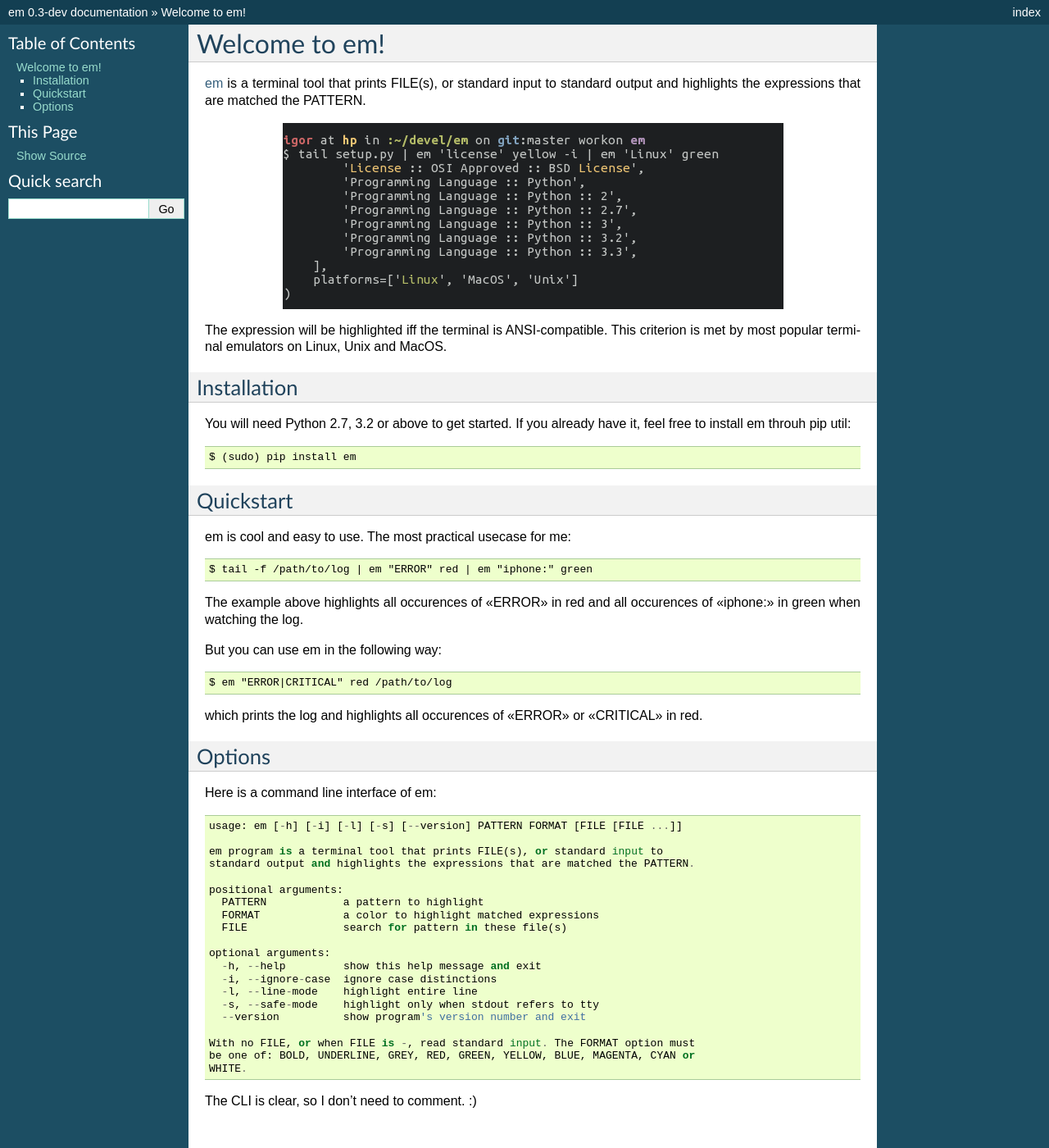
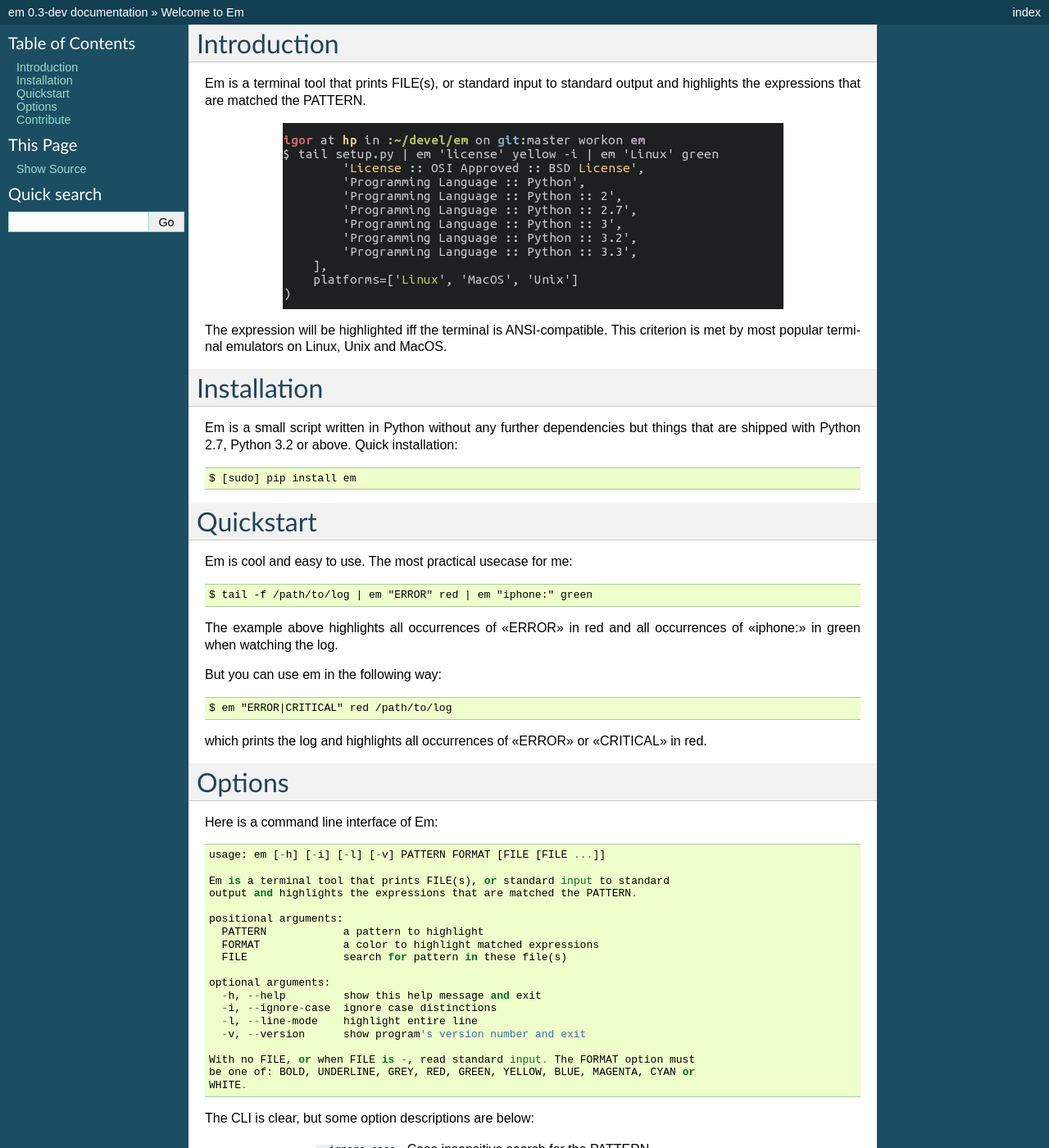
Before and after one commit to ikalnytskyi/em, a Sphinx documentation site: the page built from docs/index.rst, in a window 1280 px wide and 1400 px high. Shown: the whole window at 82% size. Built offline with Sphinx 7.4.7, drawn with Linux system fonts in a browser that asks for light colours; some of the changed text lies outside the part shown.

Commit message:
Update documentation to actual state.

```diff
--- a/docs/conf.py
+++ b/docs/conf.py
@@ -31,5 +31,3 @@ pygments_style = 'sphinx'
 # html output settings
 html_theme = 'default'
 html_static_path = ['_static']
-html_show_sourcelink = True
-htmlhelp_basename = 'emdoc'
--- a/docs/index.rst
+++ b/docs/index.rst
@@ -1,7 +1,9 @@
-Welcome to em!
-==============
+.. title:: Welcome to Em
 
-em_ is a terminal tool that prints FILE(s), or standard input to standard
+Introduction
+------------
+
+Em is a terminal tool that prints FILE(s), or standard input to standard
 output and highlights the expressions that are matched the PATTERN.
 
 .. image:: /_static/em-example.png
@@ -15,39 +17,40 @@ and MacOS.
 Installation
 ------------
 
-You will need Python 2.7, 3.2 or above to get started. If you already
-have it, feel free to install em throuh pip util::
+Em is a small script written in Python without any further dependencies
+but things that are shipped with Python 2.7, Python 3.2 or above. Quick
+installation::
 
-    $ (sudo) pip install em
+    $ [sudo] pip install em
 
 
 Quickstart
 ----------
 
-em is cool and easy to use. The most practical usecase for me::
+Em is cool and easy to use. The most practical usecase for me::
 
     $ tail -f /path/to/log | em "ERROR" red | em "iphone:" green
 
-The example above highlights all occurences of «ERROR» in red and all
-occurences of «iphone:» in green when watching the log.
+The example above highlights all occurrences of «ERROR» in red and all
+occurrences of «iphone:» in green when watching the log.
 
 But you can use em in the following way::
 
     $ em "ERROR|CRITICAL" red /path/to/log
 
-which prints the log and highlights all occurences of «ERROR» or
+which prints the log and highlights all occurrences of «ERROR» or
 «CRITICAL» in red.
 
 
 Options
 -------
 
-Here is a command line interface of em::
+Here is a command line interface of Em::
 
-    usage: em [-h] [-i] [-l] [-s] [--version] PATTERN FORMAT [FILE [FILE ...]]
+    usage: em [-h] [-i] [-l] [-v] PATTERN FORMAT [FILE [FILE ...]]
 
-    em program is a terminal tool that prints FILE(s), or standard input to
-    standard output and highlights the expressions that are matched the PATTERN.
+    Em is a terminal tool that prints FILE(s), or standard input to standard
+    output and highlights the expressions that are matched the PATTERN.
 
     positional arguments:
       PATTERN            a pattern to highlight
@@ -58,13 +61,29 @@ Here is a command line interface of em::
       -h, --help         show this help message and exit
       -i, --ignore-case  ignore case distinctions
       -l, --line-mode    highlight entire line
-      -s, --safe-mode    highlight only when stdout refers to tty
-      --version          show program's version number and exit
+      -v, --version      show program's version number and exit
 
     With no FILE, or when FILE is -, read standard input. The FORMAT option must
     be one of: BOLD, UNDERLINE, GREY, RED, GREEN, YELLOW, BLUE, MAGENTA, CYAN or
     WHITE.
 
-The CLI is clear, so I don't need to comment. :)
+The CLI is clear, but some option descriptions are below:
 
-.. _em: https://github.com/ikalnitsky/em
+======================   =====================================================
+ ``--ignore-case``        Case insensitive search for the PATTERN.
+----------------------   -----------------------------------------------------
+ ``--line-mode``          Highlights the entire line if PATTERN was found in
+                          the line.
+======================   =====================================================
+
+
+Contribute
+----------
+
+Found a bug? Have a good idea for improving Em? Go to `em's github`_ page
+and create a new issue or fork. Also, if you like what I'm doing I would
+appreciate some support through `gittip`_.
+
+
+.. _em's github:  https://github.com/ikalnitsky/em
+.. _gittip:  https://www.gittip.com/ikalnitsky/
```
